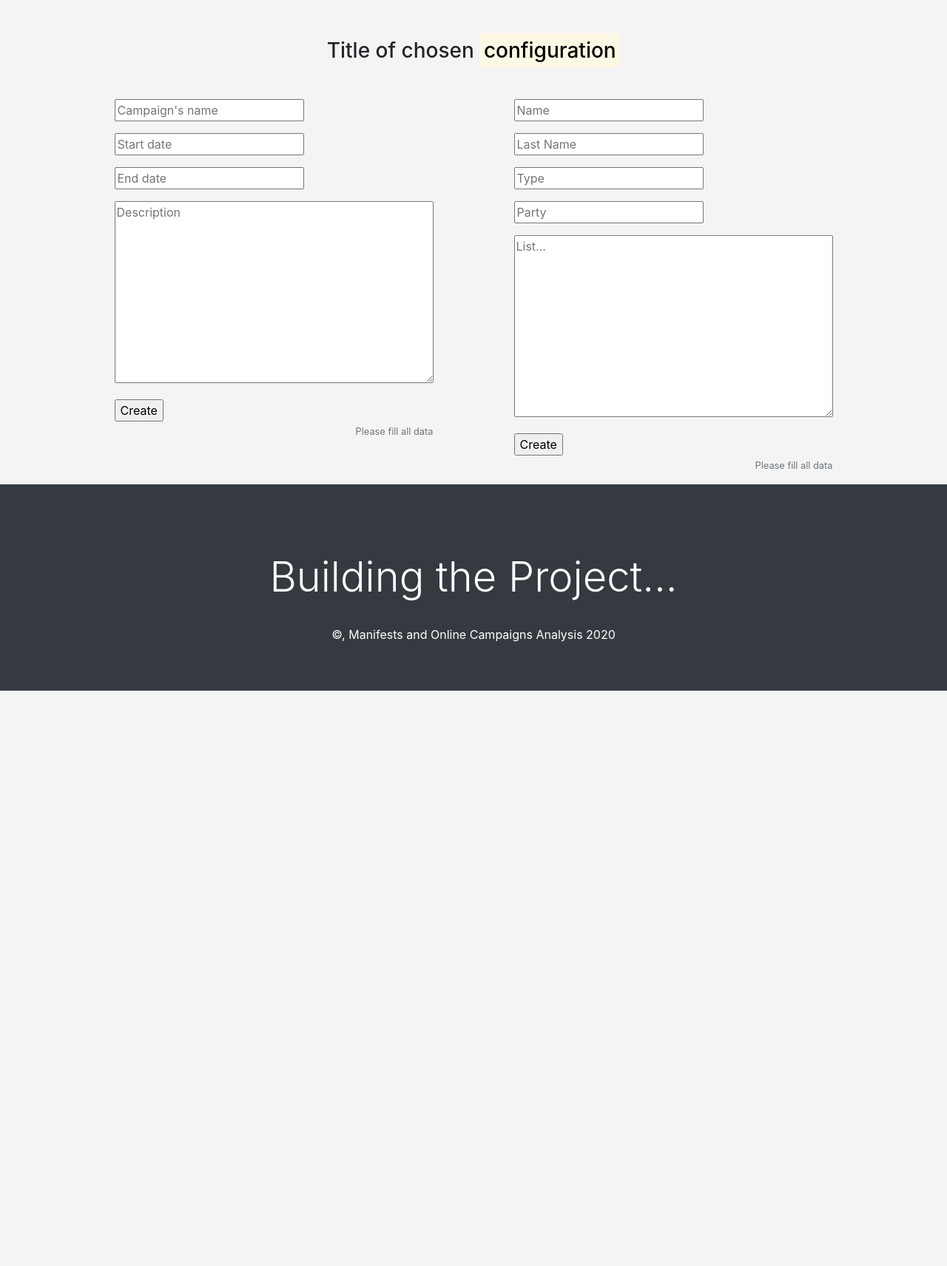
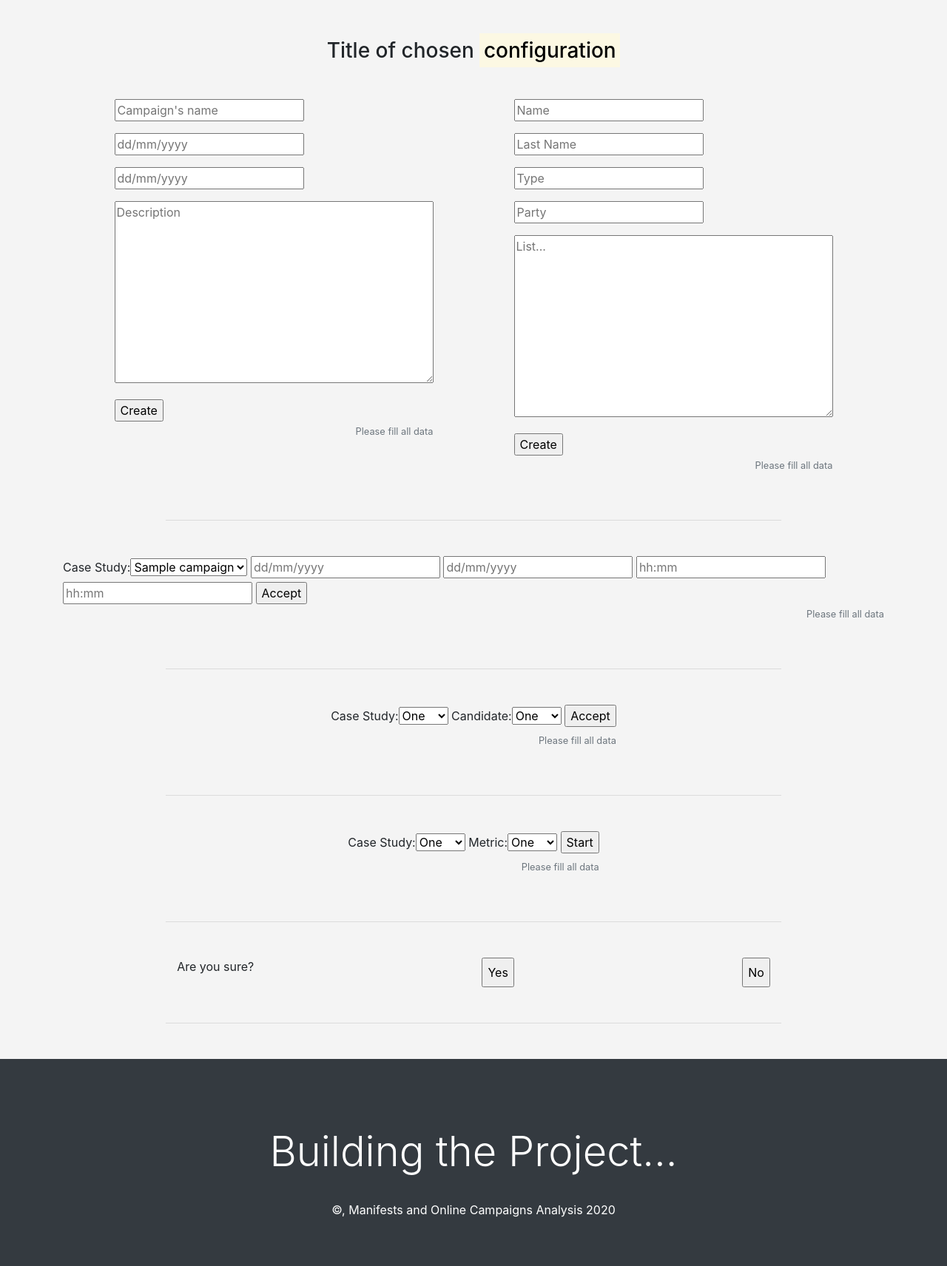
Before and after one commit to ea-maruri/Manifests_and_Online_Campaigns_Analysis, a Django app: page /Configurator/ in a window 1280 px wide. Shown: the part 443-2155 px from the top of the page at 74% size. Before the commit the page ends 1377 px from the top, so only its background shows below. Run offline with Django 3.2, Linux system fonts and the light colour scheme; tables that the repository leaves empty hold one stand-in row (values such as "Sample post"); some libraries are stand-ins or nearby versions.

Commit message:
create configuration forms and test load of models

```diff
--- a/Manifests_and_Online_Campaigns_Analysis/forms.py
+++ b/Manifests_and_Online_Campaigns_Analysis/forms.py
@@ -17,56 +17,3 @@ class ContactForm(forms.Form):
     widget=forms.Textarea(attrs={'placeholder': 'Your message'}),
     label=""
   )
-
-
-
-class ConfigureCaseStudyForm(forms.Form):
-  campaig_name = forms.CharField(
-    widget=forms.TextInput(attrs={'placeholder': "Campaign's name"}),
-    label=""
-  )
-
-  start_date = forms.DateField(
-    widget=forms.TextInput(attrs={'placeholder': 'Start date'}),
-    label=""
-  )
-
-  end_date = forms.DateField(
-    widget=forms.TextInput(attrs={'placeholder': 'End date'}),
-    label=""
-  )
-
-  description = forms.CharField(
-    widget=forms.Textarea(attrs={'placeholder': 'Description'}),
-    label=""
-  )
-
-
-
-class CreateCandidateForm(forms.Form):
-  name = forms.CharField(
-    widget=forms.TextInput(attrs={'placeholder': 'Name'}),
-    label=""
-  )
-
-  lastname = forms.CharField(
-    widget=forms.TextInput(attrs={'placeholder': 'Last Name'}),
-    label=""
-  )
-
-  type = forms.CharField(
-    widget=forms.TextInput(attrs={'placeholder': 'Type'}),
-    label="",
-    required=False
-  )
-
-  party = forms.CharField(
-    widget=forms.TextInput(attrs={'placeholder': 'Party'}),
-    label="",
-    required=False
-  )
-
-  candidates_list = forms.CharField(
-    widget=forms.Textarea(attrs={'placeholder': 'List...', 'readonly': 'true'}),
-    label=""
-  )
--- a/Manifests_and_Online_Campaigns_Analysis/settings.py
+++ b/Manifests_and_Online_Campaigns_Analysis/settings.py
@@ -38,8 +38,9 @@ INSTALLED_APPS = [
     'django.contrib.sessions',
     'django.contrib.messages',
     'django.contrib.staticfiles',
+    'bootstrap_modal_forms',
     'StudyCasesManage',
-    'StudyCasesConfApp'
+    'StudyCasesConfApp',
 ]
 
 MIDDLEWARE = [
--- /dev/null
+++ b/StudyCasesConfApp/forms.py
@@ -0,0 +1,143 @@
+from django import forms
+from django.forms.widgets import DateInput
+
+
+from StudyCasesManage.models import Campaign
+
+
+# iterable
+CHOICES = (
+    ("1", "One"),
+    ("2", "Two"),
+    ("3", "Three"),
+    ("4", "Four"),
+    ("5", "Five"),
+)
+
+
+class DataCollectionForm(forms.Form):
+  campaigns = list(Campaign.objects.all())
+  # ids = Entry.objects.values_list('column_name', flat=True).filter(...)
+  campaigns = Campaign.objects.values_list('id', 'name').filter()
+  print(type(campaigns))
+  print(campaigns)
+
+  camps_as_list = list()
+  for camp_id, camp_name in campaigns:
+    print(camp_id, camp_name)
+    camp_id = str(camp_id)
+    camps_as_list.append((camp_id, camp_name))
+  #   camps_as_tuple.__add__(tuple(camp))
+
+  camps_as_tuple = tuple(camps_as_list)
+  print(tuple(camps_as_tuple))
+
+
+  case_study = forms.ChoiceField(
+    #choices=Campaign.objects.all(),
+    choices=camps_as_tuple,
+    label="Case Study"
+  )
+
+  start_date = forms.DateField(
+    widget=forms.DateInput(attrs={'placeholder': 'dd/mm/yyyy'}),
+    label=""
+  )
+
+  end_date = forms.DateField(
+    widget=forms.DateInput(attrs={'placeholder': 'dd/mm/yyyy'}),
+    label=""
+  )
+
+  start_time = forms.TimeField(
+    widget=forms.TimeInput(attrs={'placeholder': 'hh:mm'}),
+    label=""
+  )
+
+  end_time = forms.TimeField(
+    widget=forms.TimeInput(attrs={'placeholder': 'hh:mm'}),
+    label=""
+  )
+
+
+
+class ConfigureCaseStudyForm(forms.Form):
+  campaig_name = forms.CharField(
+      widget=forms.TextInput(attrs={'placeholder': "Campaign's name"}),
+      label=""
+  )
+
+  start_date = forms.DateField(
+      widget=DateInput(attrs={'placeholder': 'dd/mm/yyyy'}),
+      label=""
+  )
+
+  end_date = forms.DateField(
+      widget=forms.DateInput(attrs={'placeholder': 'dd/mm/yyyy'}),
+      label=""
+  )
+
+  description = forms.CharField(
+      widget=forms.Textarea(attrs={'placeholder': 'Description'}),
+      label=""
+  )
+
+
+
+class CreateCandidateForm(forms.Form):
+  name = forms.CharField(
+      widget=forms.TextInput(attrs={'placeholder': 'Name'}),
+      label=""
+  )
+
+  lastname = forms.CharField(
+      widget=forms.TextInput(attrs={'placeholder': 'Last Name'}),
+      label=""
+  )
+
+  type = forms.CharField(
+      widget=forms.TextInput(attrs={'placeholder': 'Type'}),
+      label="",
+      required=False
+  )
+
+  party = forms.CharField(
+      widget=forms.TextInput(attrs={'placeholder': 'Party'}),
+      label="",
+      required=False
+  )
+
+  candidates_list = forms.CharField(
+      widget=forms.Textarea(
+          attrs={'placeholder': 'List...', 'readonly': 'true'}),
+      label=""
+  )
+
+
+class DocumentConfForm(forms.Form):
+  case_study = forms.ChoiceField(
+      #choices=Campaign.objects.all(),
+      choices=CHOICES,
+      label="Case Study"
+  )
+
+  candidate = forms.ChoiceField(
+      #choices=Campaign.objects.all(),
+      choices=CHOICES,
+      label="Candidate"
+  )
+
+
+
+class AnalysisConf(forms.Form):
+  case_study = forms.ChoiceField(
+    #choices=Campaign.objects.all(),
+    choices=CHOICES,
+    label="Case Study"
+  )
+
+  metric = forms.ChoiceField(
+      #choices=Campaign.objects.all(),
+      choices=CHOICES,
+      label="Metric"
+  )
--- a/StudyCasesConfApp/templates/StudyCasesConfApp/configurator.html
+++ b/StudyCasesConfApp/templates/StudyCasesConfApp/configurator.html
@@ -28,6 +28,7 @@
 
   <!-- Suppose A specific form -->
   <div class="container">
+    <!-- Case study -->
     <div class"row">
       <div class="col-sm-12">
 
@@ -55,6 +56,98 @@
 
       </div>
     </div>
+
+    <hr class="my-5 w-75"/>
+
+    <!-- Collection Conf -->
+    <div class="row">
+      <div class="col-sm-12">
+
+        <div class="d-flex justify-content-around">
+          {% if collection_conf.error %}
+            <p class="text-danger">Sorry, something went wrong, while loading the form</p>
+          {% else %}
+            <div class="form-group">
+              <form action="" method="POST">{% csrf_token %}
+                {{collection_conf}}
+                <input type="submit" value="Accept"/>
+
+                <div class="d-flex justify-content-end">
+                  <small id="formHelper" class="form-text text-muted">Please fill all data</small>
+                </div>
+              </form>
+            </div>
+          {% endif %}
+        </div>
+      </div>
+    </div>
+
+    <hr class="my-5 w-75"/>
+
+    <!-- Document Conf -->
+    <div class="row">
+      <div class="col-sm-12">
+
+        <div class="d-flex justify-content-around">
+          {% if document_conf.error %}
+            <p class="text-danger">Sorry, something went wrong, while loading the form</p>
+          {% else %}
+            <div class="form-group">
+              <form action="" method="POST">{% csrf_token %}
+                {{document_conf}}
+                <input type="submit" value="Accept"/>
+
+                <div class="d-flex justify-content-end">
+                  <small id="formHelper" class="form-text text-muted">Please fill all data</small>
+                </div>
+              </form>
+            </div>
+          {% endif %}
+        </div>
+      </div>
+    </div>
+
+    <hr class="my-5 w-75"/>
+
+    <!-- Analysis Conf -->
+    <div class="row">
+      <div class="col-sm-12">
+
+        <div class="d-flex justify-content-around">
+          {% if analysis_conf.error %}
+            <p class="text-danger">Sorry, something went wrong, while loading the form</p>
+          {% else %}
+            <div class="form-group">
+              <form action="" method="POST">{% csrf_token %}
+                {{analysis_conf}}
+                <input type="submit" value="Start"/>
+
+                <div class="d-flex justify-content-end">
+                  <small id="formHelper" class="form-text text-muted">Please fill all data</small>
+                </div>
+              </form>
+            </div>
+          {% endif %}
+        </div>
+      </div>
+    </div>
+
+    <hr class="my-5 w-75"/>
+
+    <!-- Delete Account -->
+    <div class="row">
+      <div class="col-sm-12">
+
+        <div class="d-flex justify-content-around">
+          <p>Are you sure?</p>
+          <input type="submit" value="Yes"/>
+          <input type="submit" value="No"/>
+        </div>
+      </div>
+    </div>
+
+    <hr class="my-5 w-75"/>
+
   </div>
 
 {% endblock %}
--- a/StudyCasesConfApp/urls.py
+++ b/StudyCasesConfApp/urls.py
@@ -1,3 +1,4 @@
+from os import name
 from django.urls import path
 
 # Import views
@@ -5,4 +6,6 @@ from . import views
 
 urlpatterns = [
   path('', views.configurator, name="configurator"),
+  path('case-study-conf/', views.case_study_conf, name="case_study_conf"),
+  path('data-collection-conf/', views.data_collection_conf, name="data_collect_conf"),
 ]
--- a/StudyCasesConfApp/views.py
+++ b/StudyCasesConfApp/views.py
@@ -2,8 +2,9 @@ from django.http import request
 from django.http.response import HttpResponse
 from django.shortcuts import render
 
-#
-from Manifests_and_Online_Campaigns_Analysis.forms import ContactForm, CreateCandidateForm, ConfigureCaseStudyForm
+# Fomrs
+from .forms import CreateCandidateForm, ConfigureCaseStudyForm, DataCollectionForm, DocumentConfForm, AnalysisConf
+
 
 # Create your views here.
 def configurator(request):
@@ -12,7 +13,20 @@ def configurator(request):
   create_candidate_form = CreateCandidateForm()
   conf_cases_form = ConfigureCaseStudyForm()
 
-  return render(request, "configurator.html", {"forms": [conf_cases_form, create_candidate_form]})
+  data_collection_form = DataCollectionForm()
+
+  document_conf_form = DocumentConfForm()
+
+  analysis_conf_form = AnalysisConf()
+
+  return render(request, "configurator.html",
+                  {
+                    "forms": [conf_cases_form, create_candidate_form],
+                    "collection_conf": data_collection_form,
+                    "document_conf": document_conf_form,
+                    "analysis_conf": analysis_conf_form
+                  }
+  )
 
 
 
@@ -27,7 +41,9 @@ def create_entity(request):
 
 
 def data_collection_conf(request):
-  return HttpResponse("Data collectionConf")
+  data_collection_form = DataCollectionForm()
+
+  return render(request, "requ", )
 
 
 
--- a/StudyCasesManage/views.py
+++ b/StudyCasesManage/views.py
@@ -4,7 +4,7 @@ from django.conf import settings
 from django.http.response import HttpResponse
 
 # Import forms
-from Manifests_and_Online_Campaigns_Analysis.forms import ContactForm, CreateCandidateForm, ConfigureCaseStudyForm
+from Manifests_and_Online_Campaigns_Analysis.forms import ContactForm
 
 # Import model
 from StudyCasesManage.models import Campaign
```
